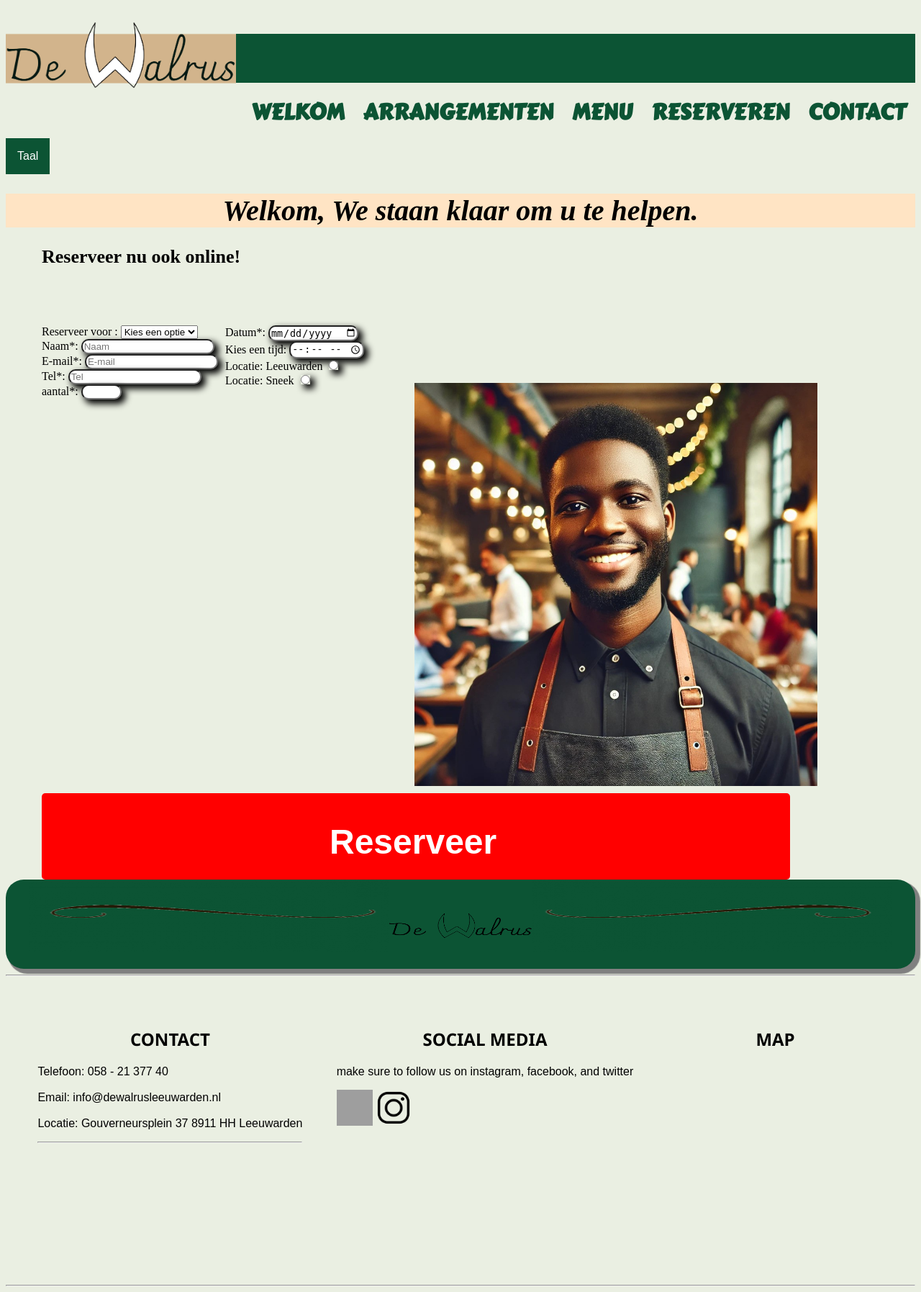
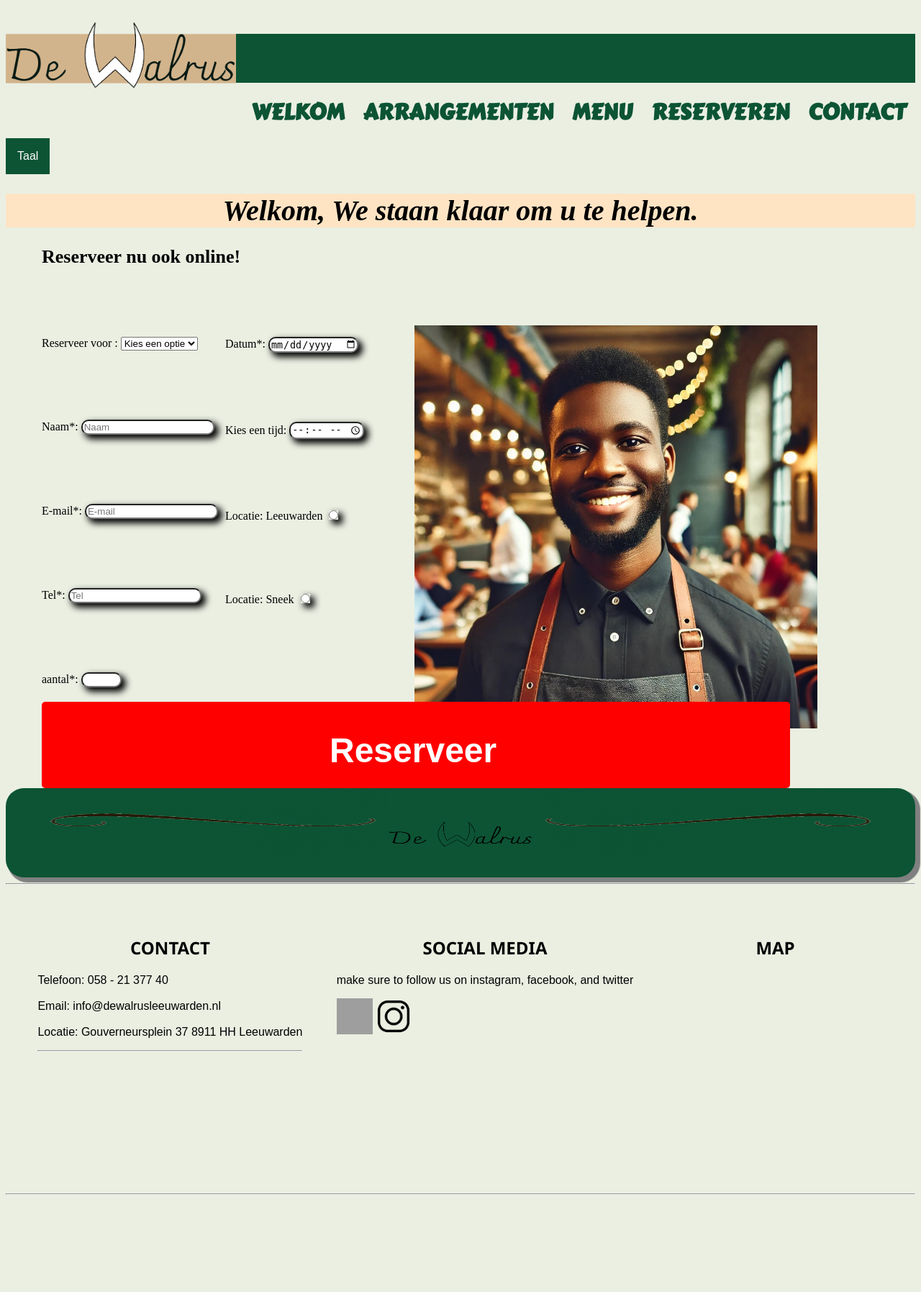
Before and after one commit to Elyaar/Walrus, a PHP site: page /reserveren.php in a window 1280 px wide. Shown: the whole page at 72% size. After the commit the page ends 1660 px from the top, so only its background shows below. Run offline with PHP 8.4, Linux system fonts and the light colour scheme; a map, chart or similar area stays blank; grey boxes are pictures that could not be loaded.

Commit message:
reserveren updated

```diff
--- a/reserveren.css
+++ b/reserveren.css
@@ -28,7 +28,7 @@
 .t-2 {
   font-size: 26px;
   margin-left: 50px;
-  margin-bottom: 0px;
+  margin-bottom: 10vh;
 }
 
 .d-1 {
@@ -42,8 +42,7 @@
   margin-bottom: 10px;
   gap: 10px;
   margin-left: 50px;
-  margin-top: 10vh;
-  margin-bottom: 10vh;
+
 }
 
 .foto-1 {
@@ -54,7 +53,7 @@
   margin-top: 10vh;
 }
 
-div {}
+
 
 .btn-4 {
   width: 100px;
@@ -94,3 +93,8 @@ div {}
   flex-wrap: wrap;
   display: flex;
 }
+
+.div-r1 {
+  margin-top: 12vh;
+  margin-bottom: 10vh;
+}
--- a/reserveren.php
+++ b/reserveren.php
@@ -44,7 +44,7 @@
 
     <div class="info-1">
       <form action="" method="POST">
-        <div>
+        <div class="div-r1">
           <lable class="btn-2">Reserveer voor : </lable>
           <select name="type_reservering" required>
             <option value="">Kies een optie</option>
@@ -54,43 +54,40 @@
         </div>
 
 
-        <div class="Name-div"> <label for="Name" class="btn-1">
+        <div class="div-r1"> <label for="Name" class="btn-1">
             Naam*:</label>
           <input type="text" class="input-1" placeholder="Naam" name="Naam" required>
         </div>
 
 
-        <div>
+        <div class="div-r1">
           <label class="btn-1">E-mail*:</label>
           <input type="text" class="input-1" placeholder="E-mail" name="E-mail" required>
         </div>
-        <div>
+        <div class="div-r1">
           <label for="Tel" class="btn-1">Tel*:</label>
           <input type="text" class="input-1" placeholder="Tel" name="Tel" required>
 
         </div>
-        <div>
+        <div class="div-r1">
           <label class="btn-2">aantal*:</label>
           <input type="number" class="input-2" min="1" max="10" required>
         </div>
     </div>
-    <div class="info-2">
+    <div class="div-r1">
       <div>
         <label for="Date" class="btn-2">Datum*: </label>
         <input type="date" class="input-2" required name="datum">
       </div>
-      <div>
-        <label for="tijd">Kies een tijd:</label>
+      <div class="div-r1">        <label for="tijd">Kies een tijd:</label>
         <input type="time" id="tijd" name="tijd" required>
       </div>
 
-      <div>
-        <label class="btn-2">Locatie: Leeuwarden</label>
+      <div class="div-r1">        <label class="btn-2">Locatie: Leeuwarden</label>
         <input type="radio" name="locatie" value="Leeuwarden" class="input-2">
       </div>
 
-      <div>
-        <label class="btn-2">Locatie: Sneek</label>
+      <div class="div-r1">        <label class="btn-2">Locatie: Sneek</label>
         <input type="radio" name="locatie" value="Sneek" class="input-2">
       </div>
 
```
